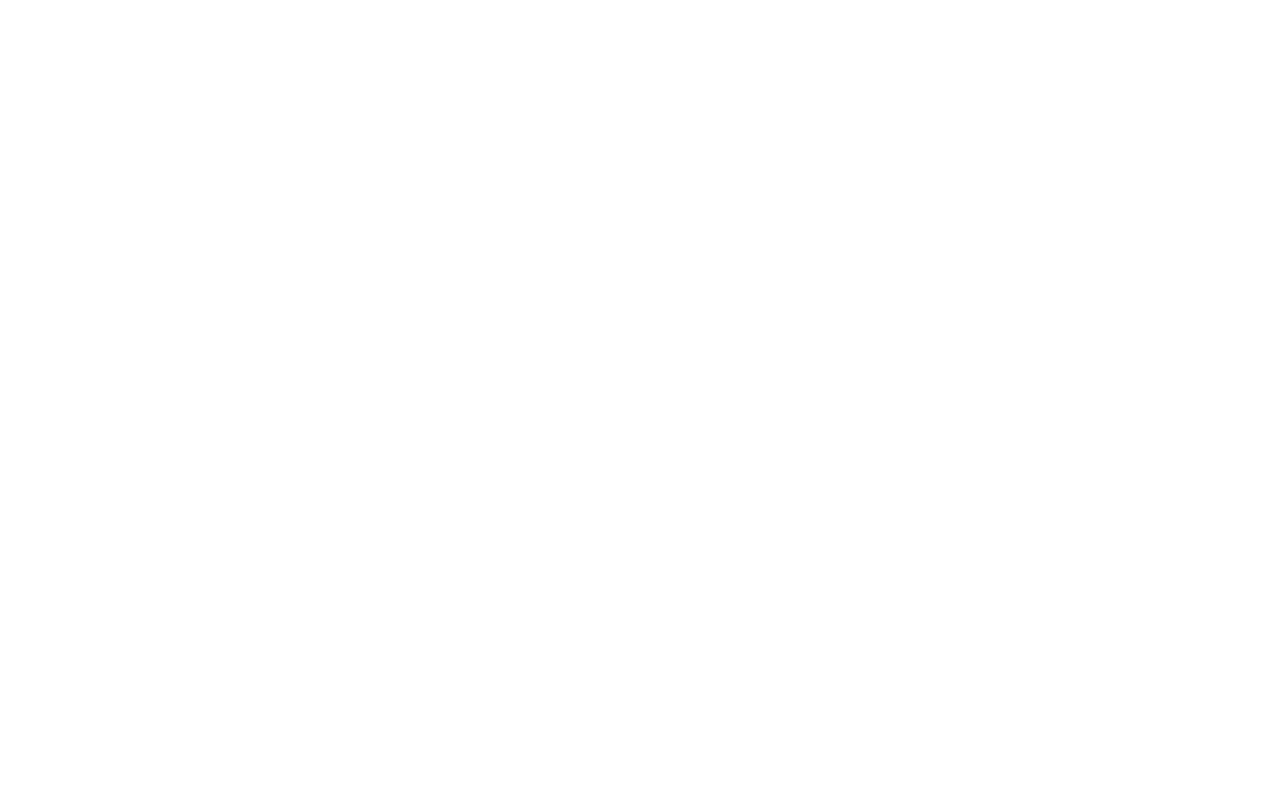
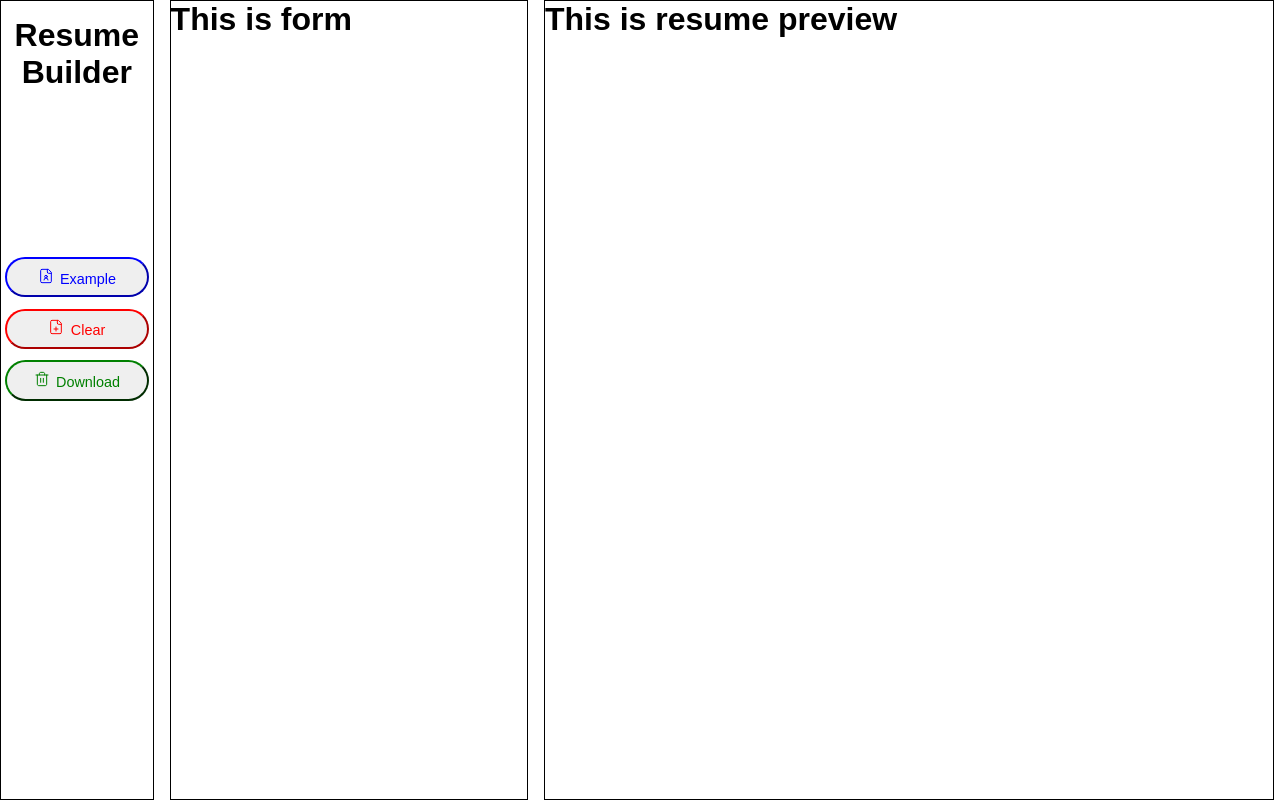
Before and after one commit to KRanggaR/CV_Application, a React (Vite) app: page / in a window 1280 px wide. Built offline with nearby package versions, Linux system fonts and the light colour scheme.

Commit message:
control panel created

```diff
--- a/package.json
+++ b/package.json
@@ -4,13 +4,17 @@
   "version": "0.0.0",
   "type": "module",
   "scripts": {
+    "start": "vite",
     "dev": "vite",
     "build": "vite build",
     "lint": "eslint .",
     "preview": "vite preview"
   },
   "dependencies": {
+    "@popperjs/core": "^2.11.8",
+    "lucide-react": "^0.487.0",
     "react": "^19.0.0",
+    "react-bootstrap": "^2.10.9",
     "react-dom": "^19.0.0"
   },
   "devDependencies": {
@@ -18,6 +22,7 @@
     "@types/react": "^19.0.10",
     "@types/react-dom": "^19.0.4",
     "@vitejs/plugin-react": "^4.3.4",
+    "bootstrap": "^5.3.5",
     "eslint": "^9.21.0",
     "eslint-plugin-react-hooks": "^5.1.0",
     "eslint-plugin-react-refresh": "^0.4.19",
--- a/src/App.jsx
+++ b/src/App.jsx
@@ -1,10 +1,18 @@
 import React from 'react'
+import ControlPanel from './components/ControlPanel'
+import DetailForm from './components/DetailForm'
+import ResumePreview from './components/ResumePreview'
+import '../src/styles/app.css'
 
 function App() {
   return (
-    <div>
-
-    </div>
+    <>
+      <div className='app-wrapper'>
+        <ControlPanel />
+        <DetailForm />
+        <ResumePreview />
+      </div>
+    </>
   )
 }
 
--- /dev/null
+++ b/src/UI/Button.jsx
@@ -0,0 +1,27 @@
+import React from 'react'
+import '../UI/ui.css'
+import { FileUser, FilePlus, Trash2 } from 'lucide-react';
+
+// eslint-disable-next-line no-unused-vars
+function Button({ color = 'red', text = 'click me', Icon = FileUser, onClick }) {
+    const buttonStyle = {
+        color: color,
+        text: text,
+        borderColor: color,
+    };
+
+
+    return (
+        <div>
+            <button className="task_buttons" style={buttonStyle} onClick={onClick}>
+                <Icon size={16} color={color} strokeWidth={1.5} style={{ marginRight: '0.4rem' }}/>
+                {text}
+            </button>
+
+        </div>
+    )
+}
+
+
+
+export default Button
--- /dev/null
+++ b/src/UI/ui.css
@@ -0,0 +1,6 @@
+.task_buttons {
+    border-radius: 2rem;
+    padding: 0.55rem 1rem;
+    font-size: 0.9rem;
+    width: 9rem;
+}
--- /dev/null
+++ b/src/components/ControlPanel.jsx
@@ -0,0 +1,36 @@
+import React from 'react'
+import '../styles/defaultView.css';
+import Button from '../UI/Button.jsx';
+import { FileUser, FilePlus, Trash2 } from 'lucide-react';
+
+
+function ControlPanel() {
+    const handleFileUserClick = () => {
+        window.location.href = "https://www.google.com";
+    };
+    const handleFilePlusClick = () => {
+        window.location.href = "https://www.google.com";
+    };
+    const handleTrash2Click = () => {
+        window.location.href = "https://www.google.com";
+    };
+    return (
+        <>
+            <div className='controlPanel border-box'>
+                <div className='controlPanel_box '>
+                    <div className='controlPanel_box_heading  '>
+                        <h1>Resume Builder</h1>
+                    </div>
+
+                    <div className='controlPanel_box_buttons'>
+                        <Button color="blue" text="Example" Icon={FileUser} onClick={handleFileUserClick} />
+                        <Button color="red" text="Clear" Icon={FilePlus} onClick={handleFilePlusClick} />
+                        <Button color="green" text="Download" Icon={Trash2} onClick={handleTrash2Click} />
+                    </div>
+                </div>
+            </div>
+        </>
+    )
+}
+
+export default ControlPanel
--- /dev/null
+++ b/src/components/DetailForm.jsx
@@ -0,0 +1,15 @@
+import React from 'react'
+import '../styles/defaultView.css';
+
+function DetailForm() {
+  return (
+    <>
+    <div className='detailForm border-box'>
+
+      <h1>This is form</h1>
+    </div>
+    </>
+  )
+}
+
+export default DetailForm
--- /dev/null
+++ b/src/components/ResumePreview.jsx
@@ -0,0 +1,15 @@
+import React from 'react';
+import '../styles/defaultView.css';
+
+function ResumePreview() {
+  return (
+    <>
+    <div className='resumePreview border-box'>
+
+     <h1>This is resume preview</h1>
+    </div>
+    </>
+  )
+}
+
+export default ResumePreview
--- /dev/null
+++ b/src/styles/app.css
@@ -0,0 +1,24 @@
+*{
+margin: 0;
+padding: 0;
+font-family: NotoSans, sans-serif
+}
+.app-wrapper{
+    display: flex;
+    flex-wrap: wrap;
+    gap: 1rem;
+}
+
+.app-wrapper > * {
+    flex-shrink: 0;     /* prevent it from shrinking */
+    flex-grow: 0;
+    box-sizing: border-box;
+    /* flex: 1 2 auto; */
+  }
+
+@media(max-width: 600px) {
+ .app-wrapper {
+    align-items: stretch;
+    flex-direction: column;
+ }
+}
--- /dev/null
+++ b/src/styles/defaultView.css
@@ -0,0 +1,38 @@
+.border-box {
+    border: 1px solid black;
+}
+
+.controlPanel {
+    min-height: 100vh;
+    flex: 12%;
+
+    /* min-width: 80px; */
+}
+
+.detailForm {
+    flex: 28%;
+
+}
+
+.resumePreview {
+    flex: 57%;
+}
+
+.controlPanel_box{
+    display: flex;
+    flex-direction: column;
+    justify-content: space-between;
+    align-items: center;
+    min-height: 50vh;
+}
+
+.controlPanel_box_heading{
+    text-align: center;
+    padding-top: 1rem;
+}
+
+.controlPanel_box_buttons {
+    display: flex;
+    flex-direction: column;
+    gap: 0.7rem;
+}
```
Also changed, not shown: src/assets/resume.svg.svg (added), 1 other file (tests, documents, lock files or other folders).
